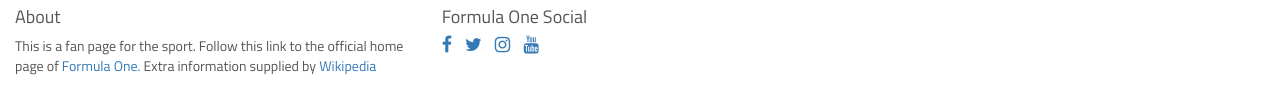
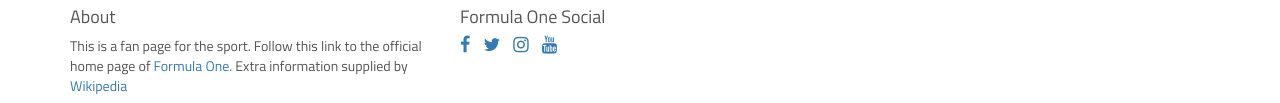
Before and after one commit to Code-Institute-Submissions/ucd-milestone-project, a plain HTML site: page index.html in a window 1280 px wide. Shown: the part 732-835 px from the top of the page. Drawn offline with nearby package versions, Linux system fonts and the light colour scheme.

Commit message:
checking file paths

```diff
--- a/index.html
+++ b/index.html
@@ -67,7 +67,7 @@
             </div>
         </section>
 
-        <footer class="container-fluid">
+        <footer class="container">
             <div class="row">
                 <div class="col-sm-4">
                     <h4>About</h4>
```
Also changed, not shown: circuits.html (+2 -2 lines), drivers.html (+1 -1 lines), teams.html (+1 -1 lines).
